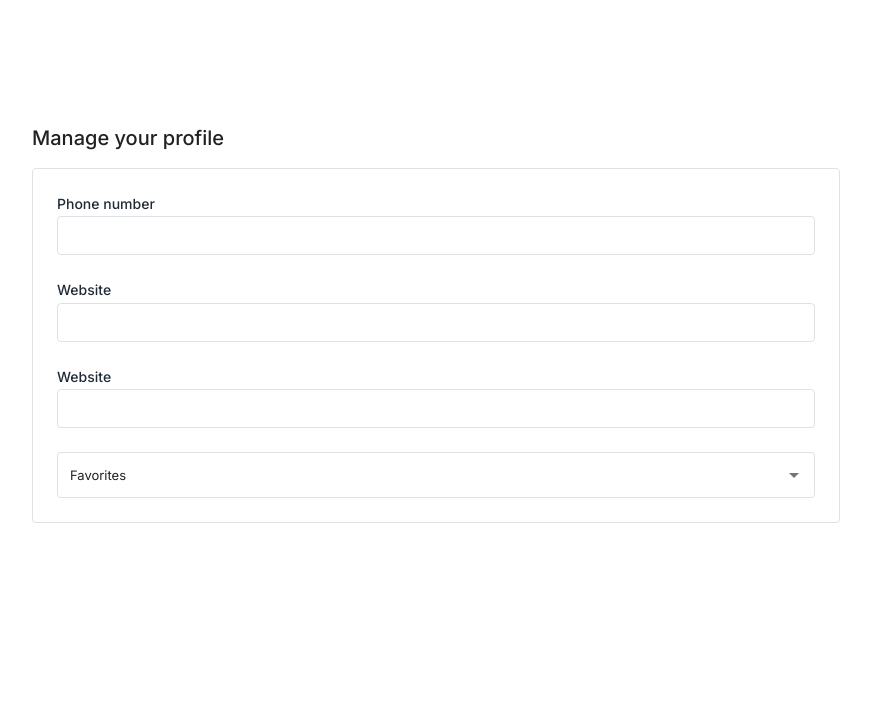
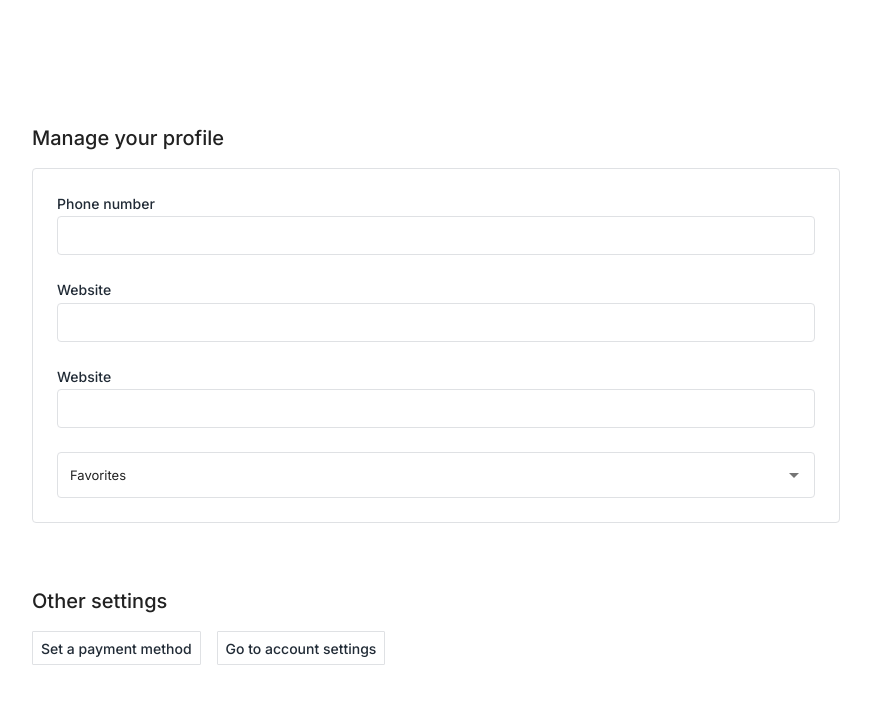
Before and after one commit to pagevamp/copilot-profile-manager, a Next.js app: page /manage in a window 1280 px wide. Shown: the top 704 px of the page, without its empty margins (204-1075 px from the left). Built offline with nearby package versions, Linux system fonts and the light colour scheme.

Commit message:
add: empty state fallback page

```diff
--- a/src/app/manage/page.tsx
+++ b/src/app/manage/page.tsx
@@ -1,5 +1,7 @@
-import { Box, Typography } from '@mui/material';
+import { Box, Stack, Typography } from '@mui/material';
 import { ManagePageContainer } from './views/ManagePageContainer';
+import { SimpleButton } from '@/components/styled/SimpleButton';
+// import { EmptyStateFallback } from './views/EmptyStateFallback';
 
 export default function Home() {
   return (
@@ -11,6 +13,18 @@ export default function Home() {
       <Typography variant="xl">Manage your profile</Typography>
 
       <ManagePageContainer />
+
+      <Stack direction="column" mt={16} rowGap={4}>
+        <Typography variant="xl">Other settings</Typography>
+        <Stack direction="row" columnGap={4}>
+          <SimpleButton>
+            <Typography variant="md">Set a payment method</Typography>
+          </SimpleButton>
+          <SimpleButton>
+            <Typography variant="md">Go to account settings</Typography>
+          </SimpleButton>
+        </Stack>
+      </Stack>
     </Box>
   );
 }
--- /dev/null
+++ b/src/app/manage/views/EmptyStateFallback.tsx
@@ -0,0 +1,39 @@
+'use client';
+
+import { BookmarkIcon } from '@/icons';
+import { Stack, Typography } from '@mui/material';
+
+export const EmptyStateFallback = () => {
+  return (
+    <Stack
+      direction="column"
+      rowGap={3}
+      sx={{
+        position: 'absolute',
+        top: '45%',
+        left: '50%',
+        transform: 'translate(-50%, -50%)',
+        maxWidth: '444px',
+      }}
+    >
+      <Stack
+        direction="row"
+        justifyContent="center"
+        sx={{
+          borderRadius: (theme) => theme.shape.radius100,
+          background: '#F1F3F8',
+          padding: 2,
+          width: '40px',
+          height: '40px',
+        }}
+      >
+        <BookmarkIcon />
+      </Stack>
+
+      <Typography variant="2xl">Advanced Profile Settings</Typography>
+      <Typography variant="bodyMd" fontSize="15px" sx={{ color: (theme) => theme.color.gray[500] }}>
+        Advanced settings for your profile will show here if you are given access to them.
+      </Typography>
+    </Stack>
+  );
+};
--- /dev/null
+++ b/src/components/styled/SimpleButton.tsx
@@ -0,0 +1,13 @@
+'use client';
+
+import { styled, Box } from '@mui/material';
+
+export const SimpleButton = styled(Box)(({ theme }) => {
+  return {
+    padding: '4px 8px',
+    borderRadius: theme.shape.radius100,
+    border: `1px solid ${theme.color.borders.border}`,
+    background: theme.color.base.white,
+    cursor: 'pointer',
+  };
+});
--- a/src/icons/index.ts
+++ b/src/icons/index.ts
@@ -3,3 +3,4 @@ export { default as ToggleIconUnselected } from './toggle-icon-unselected.svg';
 export { default as ToggleIconSelected } from './toggle-icon-selected.svg';
 export { default as SwitchIconSelected } from './switch-icon-selected.svg';
 export { default as SwitchIconUnselected } from './switch-icon-unselected.svg';
+export { default as BookmarkIcon } from './bookmark-icon.svg';
```
Also changed, not shown: src/icons/bookmark-icon.svg (added).
